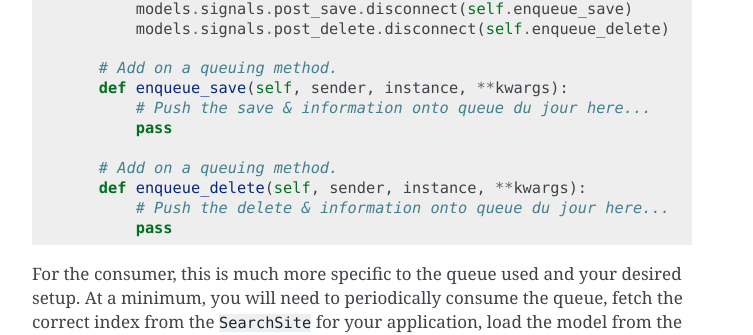
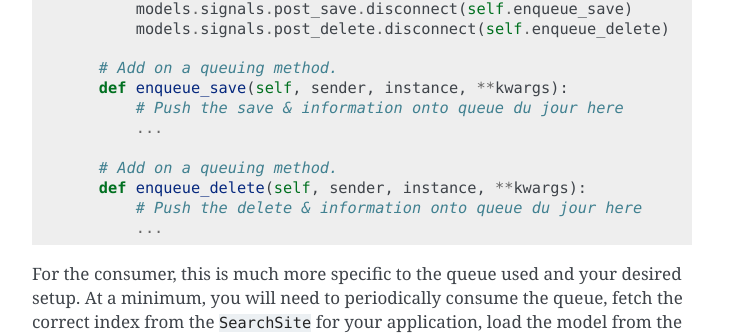
Before and after one commit to django-haystack/django-haystack, a Sphinx documentation site: the page built from docs/best_practices.rst, in a window 1280 px wide and 900 px high, scrolled down 5046 px. Shown: the part 403-738 px from the top of the window, without its empty margins (388-1141 px from the left). Built offline with Sphinx 7.4.7, drawn with Linux system fonts in a browser that asks for light colours.

Commit message:
Use ellipsis instead of pass

```diff
--- a/docs/best_practices.rst
+++ b/docs/best_practices.rst
@@ -248,13 +248,13 @@ methods to call an enqueuing method instead of directly calling
 
         # Add on a queuing method.
         def enqueue_save(self, sender, instance, **kwargs):
-            # Push the save & information onto queue du jour here...
-            pass
+            # Push the save & information onto queue du jour here
+            ...
 
         # Add on a queuing method.
         def enqueue_delete(self, sender, instance, **kwargs):
-            # Push the delete & information onto queue du jour here...
-            pass
+            # Push the delete & information onto queue du jour here
+            ...
 
 For the consumer, this is much more specific to the queue used and your desired
 setup. At a minimum, you will need to periodically consume the queue, fetch the
```
